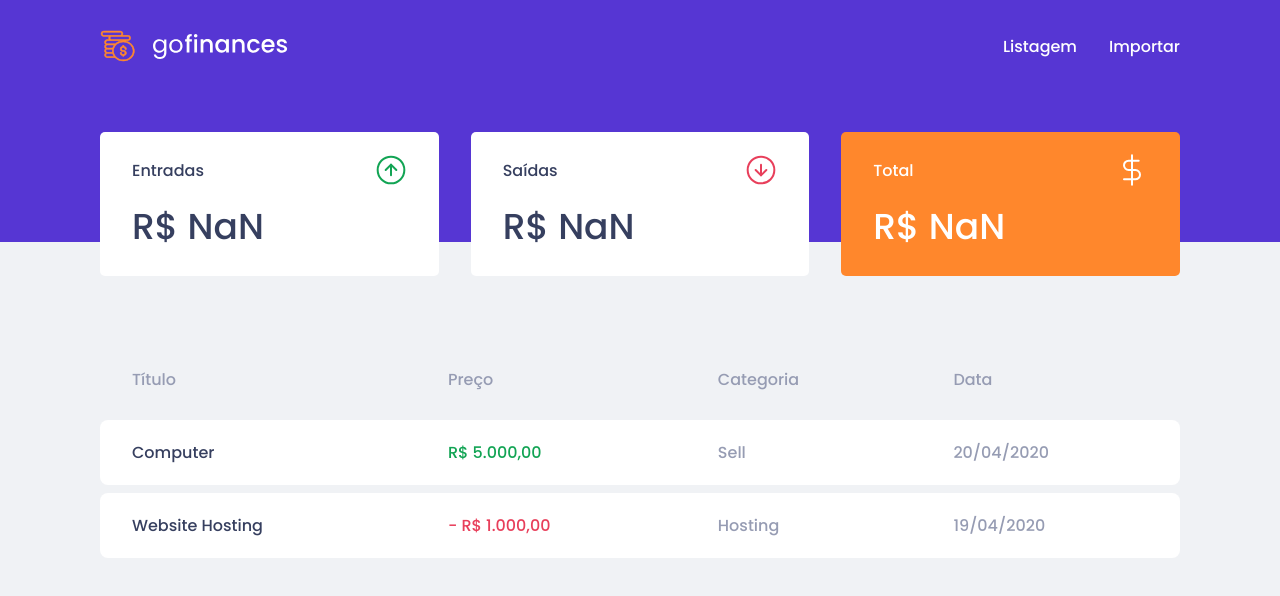
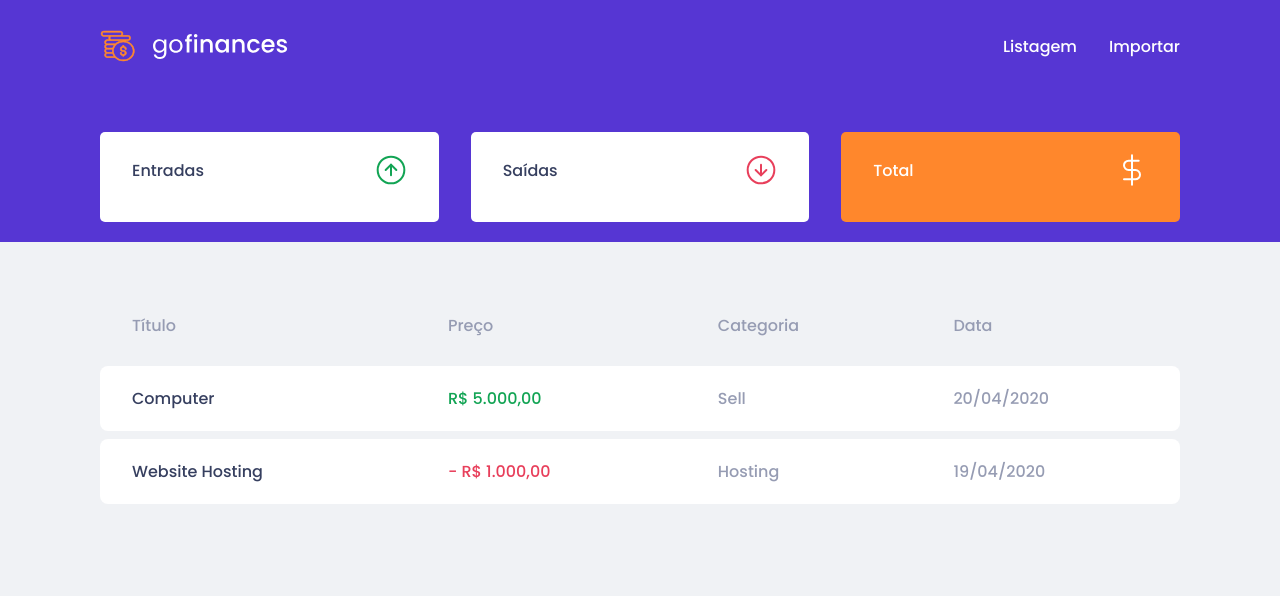
Before and after one commit to fabiomoc/gostack-desafio07-fundamentos-reactjs, a React (Create React App) app: page / in a window 1280 px wide. Shown: the top 596 px of the page. Built offline with nearby package versions, Linux system fonts and the light colour scheme; no server answers.

Commit message:
Formatting values when loading transactions

```diff
--- a/src/pages/Dashboard/index.tsx
+++ b/src/pages/Dashboard/index.tsx
@@ -24,9 +24,9 @@ interface Transaction {
 }
 
 interface Balance {
-  income: number;
-  outcome: number;
-  total: number;
+  income: string;
+  outcome: string;
+  total: string;
 }
 
 const Dashboard: React.FC = () => {
@@ -35,10 +35,23 @@ const Dashboard: React.FC = () => {
 
   useEffect(() => {
     async function loadTransactions(): Promise<void> {
-      const response = await api.get('/transactions');
+      const { data } = await api.get('/transactions');
 
-      setTransactions(response.data.transaction);
-      setBalance(response.data.balance);
+      const formattedTransactions = data.transactions.map(
+        (transaction: Transaction) => ({
+          ...transaction,
+          formattedValue: formatValue(transaction.value),
+        }),
+      );
+
+      const formattedBalance = {
+        income: formatValue(data.balance.income),
+        outcome: formatValue(data.balance.outcome),
+        total: formatValue(data.balance.total),
+      };
+
+      setTransactions(formattedTransactions);
+      setBalance(formattedBalance);
     }
 
     loadTransactions();
@@ -54,23 +67,21 @@ const Dashboard: React.FC = () => {
               <p>Entradas</p>
               <img src={income} alt="Income" />
             </header>
-            <h1 data-testid="balance-income">{formatValue(balance.income)}</h1>
+            <h1 data-testid="balance-income">{balance.income}</h1>
           </Card>
           <Card>
             <header>
               <p>Saídas</p>
               <img src={outcome} alt="Outcome" />
             </header>
-            <h1 data-testid="balance-outcome">
-              {formatValue(balance.outcome)}
-            </h1>
+            <h1 data-testid="balance-outcome">{balance.outcome}</h1>
           </Card>
           <Card total>
             <header>
               <p>Total</p>
               <img src={total} alt="Total" />
             </header>
-            <h1 data-testid="balance-total">{formatValue(balance.total)}</h1>
+            <h1 data-testid="balance-total">{balance.total}</h1>
           </Card>
         </CardContainer>
 
```
